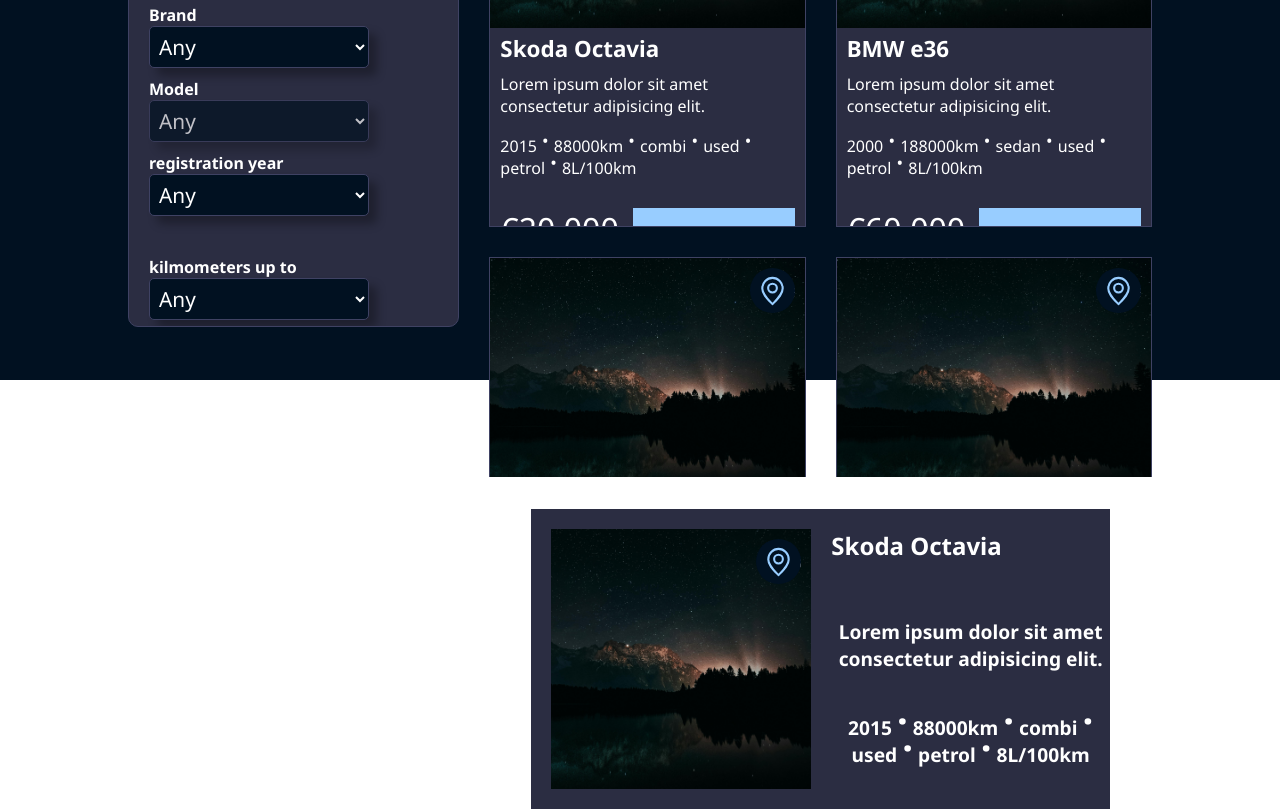
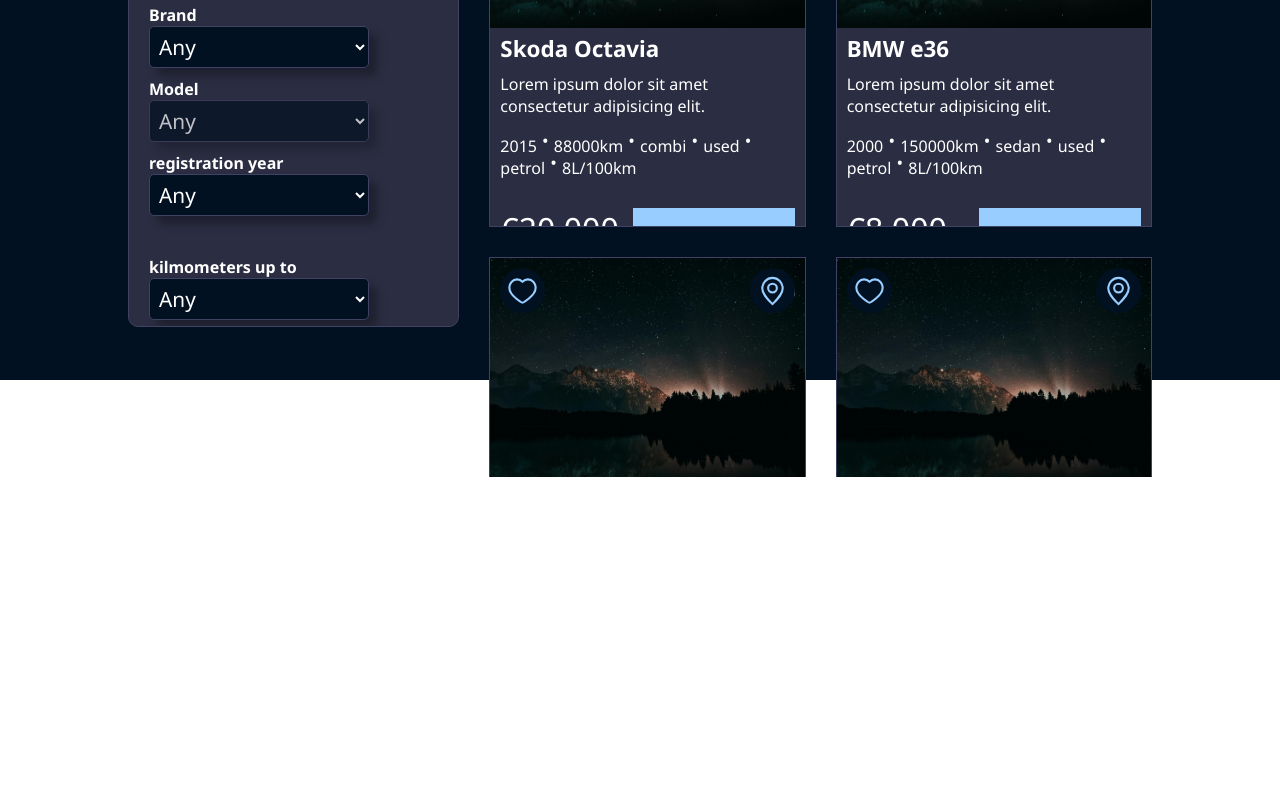
Before and after one commit to David-Sivec/WebAppsProjects, a React (Vite) app in the folder Autobazár/Frontend/: page /vehicles in a window 1280 px wide. Shown: the part 420-1231 px from the top of the page. After the commit the page ends 897 px from the top, so only its background shows below. Built offline with nearby package versions, Linux system fonts and the light colour scheme.

Commit message:
vehicle subpage

```diff
--- a/Autobazár/Frontend/src/Links/Vehicles.jsx
+++ b/Autobazár/Frontend/src/Links/Vehicles.jsx
@@ -1,106 +1,90 @@
 import "./bricks.css"
 import HorizontalFiltration from "../Components/HorizontalFiltration"
 import { useState } from "react"
+import registration from "../Registrations"
+import kilometers from "../Kilometers"
 
 function Vehicles() {
   const [heart, setHeart] = useState(false)
+  const [viewMode, setViewMode] = useState('cards')
 
   const handleheart = () => {
     setHeart(!heart)
+  }
+
+  const advertisements = [
+    {id: 1, brand: "Skoda", model: "Octavia", text: "Lorem ipsum dolor sit amet consectetur adipisicing elit.", location: "Slovakia", image: "./images/bg.jpg", price: "€20,000", registration: 2015, kilometers: "88000km", type: "combi", status: "used", fuel: "petrol", consumption:"8L/100km"},
+    {id: 2, brand: "BMW", model: "e36", text: "Lorem ipsum dolor sit amet consectetur adipisicing elit.", location: "Poland", image: "./images/bg.jpg", price: "€8,000", registration: 2000, kilometers: "150000km", type: "sedan", status: "used", fuel: "petrol", consumption:"8L/100km"},
+    {id: 3, brand: "Audi", model: "RS6", text: "Lorem ipsum dolor sit amet consectetur adipisicing elit.", location: "Germany", image: "./images/bg.jpg", price: "€130,000", registration: 2023, kilometers: "10000km", type: "combi", status: "used", fuel: "diesel", consumption:"10L/100km"},
+    {id: 4, brand: "Mercedes", model: "190E", text: "Lorem ipsum dolor sit amet consectetur adipisicing elit.", location: "Czechia", image: "./images/bg.jpg", price: "€29,000", registration: 1980, kilometers: "170000km", type: "sedan", status: "used", fuel: "petrol", consumption:"6L/100km"}
+  ]
+
+  const toggleViewMode = () => {
+    setViewMode(viewMode === 'cards' ? 'table' : 'cards');
   }
 
   return (
     <div className="vehicles">
       <div className="wrapper">
         <div className="header">
-          <h1>Discover Great Deals on Wheels</h1>
+          <h1>Discover Great Deals on Wheels
+            <button className="table-card-btn" onClick={toggleViewMode}>Switch to {viewMode === "cards" ? "table" : "cards"}</button>
+          </h1>
           <p>Explore our extensive collection of vehicles, from cars to trucks, all at unbeatable prices.</p>
         </div>
         <div className="box">
           <HorizontalFiltration />
+          {viewMode === "cards" ? (
             <div className="vehicle-list">
-            <div className="vehicle-card">
-              <img src="./images/bg.jpg" alt="" className="vehicle-card-image" />
+            {advertisements.map(index => {
+              return (
+                <div className="vehicle-card" key={index.id}>
+                <img src={index.image} alt="" className="vehicle-card-image" />
                 <div className="favorite" onClick={handleheart}>
                   <svg className={`svg ${heart ? "fill" : ""}`} width="50px" height="50px" viewBox="0 0 24 24" fill="none" xmlns="http://www.w3.org/2000/svg"><g id="SVGRepo_bgCarrier" stroke-width="0"></g><g id="SVGRepo_tracerCarrier" stroke-linecap="round" stroke-linejoin="round"></g><g id="SVGRepo_iconCarrier"> <path d="M15.7 4C18.87 4 21 6.98 21 9.76C21 15.39 12.16 20 12 20C11.84 20 3 15.39 3 9.76C3 6.98 5.13 4 8.3 4C10.12 4 11.31 4.91 12 5.71C12.69 4.91 13.88 4 15.7 4Z" stroke="#98CDFF" stroke-width="1.44" stroke-linecap="round" stroke-linejoin="round"></path> </g></svg>
                 </div>
                 <div className="location">
-                Slovakia
+                  {index.location}
                   <svg width="40px" height="40px" viewBox="0 0 24 24" fill="none" xmlns="http://www.w3.org/2000/svg"><g id="SVGRepo_bgCarrier" stroke-width="0"></g><g id="SVGRepo_tracerCarrier" stroke-linecap="round" stroke-linejoin="round"></g><g id="SVGRepo_iconCarrier"> <path d="M12 21C15.5 17.4 19 14.1764 19 10.2C19 6.22355 15.866 3 12 3C8.13401 3 5 6.22355 5 10.2C5 14.1764 8.5 17.4 12 21Z" stroke="#98CDFF" stroke-width="1.44" stroke-linecap="round" stroke-linejoin="round"></path> <path d="M12 13C13.6569 13 15 11.6569 15 10C15 8.34315 13.6569 7 12 7C10.3431 7 9 8.34315 9 10C9 11.6569 10.3431 13 12 13Z" stroke="#98CDFF" stroke-width="1.44" stroke-linecap="round" stroke-linejoin="round"></path> </g></svg>
                 </div>
-              <h3>Skoda Octavia</h3>
-              <p>Lorem ipsum dolor sit amet consectetur adipisicing elit.</p>
-              <p>2015 <span>·</span> 88000km <span>·</span> combi <span>·</span> used <span>·</span> petrol <span>·</span> 8L/100km</p>
+                <h3>{index.brand} {index.model}</h3>
+                <p>{index.text}</p>
+                <p>{index.registration} <span>·</span> {index.kilometers} <span>·</span> {index.type} <span>·</span> {index.status} <span>·</span> {index.fuel} <span>·</span> {index.consumption}</p>
                 <div className="vehicle-card-bottom">
-                <p className="card-price">€20,000</p>
+                  <p className="card-price">{index.price}</p>
                   <button className="vehicle-card-btn">Show more</button>
                 </div>
+              </div>)
+            })}
           </div>
-            <div className="vehicle-card">
-              <img src="./images/bg.jpg" alt="" className="vehicle-card-image" />
-              <div className="favorite" onClick={handleheart}>
-                <svg className={`svg ${heart ? "fill" : ""}`} width="50px" height="50px" viewBox="0 0 24 24" fill="none" xmlns="http://www.w3.org/2000/svg"><g id="SVGRepo_bgCarrier" stroke-width="0"></g><g id="SVGRepo_tracerCarrier" stroke-linecap="round" stroke-linejoin="round"></g><g id="SVGRepo_iconCarrier"> <path d="M15.7 4C18.87 4 21 6.98 21 9.76C21 15.39 12.16 20 12 20C11.84 20 3 15.39 3 9.76C3 6.98 5.13 4 8.3 4C10.12 4 11.31 4.91 12 5.71C12.69 4.91 13.88 4 15.7 4Z" stroke="#98CDFF" stroke-width="1.44" stroke-linecap="round" stroke-linejoin="round"></path> </g></svg>
-              </div>
-              <div className="location">
-                Poland
-                <svg width="40px" height="40px" viewBox="0 0 24 24" fill="none" xmlns="http://www.w3.org/2000/svg"><g id="SVGRepo_bgCarrier" stroke-width="0"></g><g id="SVGRepo_tracerCarrier" stroke-linecap="round" stroke-linejoin="round"></g><g id="SVGRepo_iconCarrier"> <path d="M12 21C15.5 17.4 19 14.1764 19 10.2C19 6.22355 15.866 3 12 3C8.13401 3 5 6.22355 5 10.2C5 14.1764 8.5 17.4 12 21Z" stroke="#98CDFF" stroke-width="1.44" stroke-linecap="round" stroke-linejoin="round"></path> <path d="M12 13C13.6569 13 15 11.6569 15 10C15 8.34315 13.6569 7 12 7C10.3431 7 9 8.34315 9 10C9 11.6569 10.3431 13 12 13Z" stroke="#98CDFF" stroke-width="1.44" stroke-linecap="round" stroke-linejoin="round"></path> </g></svg>
-              </div>
-              <h3>BMW e36</h3>
-              <p>Lorem ipsum dolor sit amet consectetur adipisicing elit.</p>
-              <p>2000 <span>·</span> 188000km <span>·</span> sedan <span>·</span> used <span>·</span> petrol <span>·</span> 8L/100km</p>
-              <div className="vehicle-card-bottom">
-                <p className="card-price">€60,000</p>
-                <button className="vehicle-card-btn">Show more</button>
-              </div>
-            </div>
-            <div className="vehicle-card">
-              <img src="./images/bg.jpg" alt="" className="vehicle-card-image" />
-              <div className="location">
-                Slovakia
-                <svg width="40px" height="40px" viewBox="0 0 24 24" fill="none" xmlns="http://www.w3.org/2000/svg"><g id="SVGRepo_bgCarrier" stroke-width="0"></g><g id="SVGRepo_tracerCarrier" stroke-linecap="round" stroke-linejoin="round"></g><g id="SVGRepo_iconCarrier"> <path d="M12 21C15.5 17.4 19 14.1764 19 10.2C19 6.22355 15.866 3 12 3C8.13401 3 5 6.22355 5 10.2C5 14.1764 8.5 17.4 12 21Z" stroke="#98CDFF" stroke-width="1.44" stroke-linecap="round" stroke-linejoin="round"></path> <path d="M12 13C13.6569 13 15 11.6569 15 10C15 8.34315 13.6569 7 12 7C10.3431 7 9 8.34315 9 10C9 11.6569 10.3431 13 12 13Z" stroke="#98CDFF" stroke-width="1.44" stroke-linecap="round" stroke-linejoin="round"></path> </g></svg>
-              </div>
-              <h3>Skoda Octavia</h3>
-              <p>Lorem ipsum dolor sit amet consectetur adipisicing elit.</p>
-              <p>2015 <span>·</span> 88000km <span>·</span> combi <span>·</span> used <span>·</span> petrol <span>·</span> 8L/100km</p>
-              <div className="vehicle-card-bottom">
-                <p className="card-price">€20,000</p>
-                <button className="vehicle-card-btn">Show more</button>
-              </div>
-            </div>
-            <div className="vehicle-card">
-              <img src="./images/bg.jpg" alt="" className="vehicle-card-image" />
-              <div className="location">
-                Slovakia
-                <svg width="40px" height="40px" viewBox="0 0 24 24" fill="none" xmlns="http://www.w3.org/2000/svg"><g id="SVGRepo_bgCarrier" stroke-width="0"></g><g id="SVGRepo_tracerCarrier" stroke-linecap="round" stroke-linejoin="round"></g><g id="SVGRepo_iconCarrier"> <path d="M12 21C15.5 17.4 19 14.1764 19 10.2C19 6.22355 15.866 3 12 3C8.13401 3 5 6.22355 5 10.2C5 14.1764 8.5 17.4 12 21Z" stroke="#98CDFF" stroke-width="1.44" stroke-linecap="round" stroke-linejoin="round"></path> <path d="M12 13C13.6569 13 15 11.6569 15 10C15 8.34315 13.6569 7 12 7C10.3431 7 9 8.34315 9 10C9 11.6569 10.3431 13 12 13Z" stroke="#98CDFF" stroke-width="1.44" stroke-linecap="round" stroke-linejoin="round"></path> </g></svg>
-              </div>
-              <h3>Skoda Octavia</h3>
-              <p>Lorem ipsum dolor sit amet consectetur adipisicing elit.</p>
-              <p>2015 <span>·</span> 88000km <span>·</span> combi <span>·</span> used <span>·</span> petrol <span>·</span> 8L/100km</p>
-              <div className="vehicle-card-bottom">
-                <p className="card-price">€20,000</p>
-                <button className="vehicle-card-btn">Show more</button>
-              </div>
-            </div>
-          </div>
-          <table></table>
+          ) : (
           <table className="vehicle-table">
             <tbody>
-              <th className="table-card">
+              {advertisements.map(index => {
+                return (
+                  <th className="table-card" key={index.id}>
                     <td className="vehicle-table-img-wrapper">
-                  <img src="./images/bg.jpg" alt="" className="vehicle-table-img" />
+                      <img src={index.image} alt="" className="vehicle-table-img" />
                       <div className="location">
-                    Slovakia
+                        {index.location}
                         <svg width="40px" height="40px" viewBox="0 0 24 24" fill="none" xmlns="http://www.w3.org/2000/svg"><g id="SVGRepo_bgCarrier" stroke-width="0"></g><g id="SVGRepo_tracerCarrier" stroke-linecap="round" stroke-linejoin="round"></g><g id="SVGRepo_iconCarrier"> <path d="M12 21C15.5 17.4 19 14.1764 19 10.2C19 6.22355 15.866 3 12 3C8.13401 3 5 6.22355 5 10.2C5 14.1764 8.5 17.4 12 21Z" stroke="#98CDFF" stroke-width="1.44" stroke-linecap="round" stroke-linejoin="round"></path> <path d="M12 13C13.6569 13 15 11.6569 15 10C15 8.34315 13.6569 7 12 7C10.3431 7 9 8.34315 9 10C9 11.6569 10.3431 13 12 13Z" stroke="#98CDFF" stroke-width="1.44" stroke-linecap="round" stroke-linejoin="round"></path> </g></svg>
                       </div>
                     </td>
                     <td className="table-text-wrapper">
-                  <td className="table-heading">Skoda Octavia</td>
-                  <td className="table-text">Lorem ipsum dolor sit amet consectetur adipisicing elit.</td>
-                  <td className="table-text">2015 <span>·</span> 88000km <span>·</span> combi <span>·</span> used <span>·</span> petrol <span>·</span> 8L/100km</td>
+                      <td className="table-heading">{index.brand} {index.model}</td>
+                      <td className="table-text">{index.text}</td>
+                      <td className="table-text">{index.registration} <span>·</span> {index.kilometers} <span>·</span> {index.type} <span>·</span> {index.status} <span>·</span> {index.fuel} <span>·</span> {index.consumption}</td>
+                      <td className="table-price">{index.price}</td>
+                      <button className="vehicle-card-btn">Show more</button>
+                      <div className="favorite" onClick={handleheart}>
+                        <svg className={`svg ${heart ? "fill" : ""}`} width="50px" height="50px" viewBox="0 0 24 24" fill="none" xmlns="http://www.w3.org/2000/svg"><g id="SVGRepo_bgCarrier" stroke-width="0"></g><g id="SVGRepo_tracerCarrier" stroke-linecap="round" stroke-linejoin="round"></g><g id="SVGRepo_iconCarrier"> <path d="M15.7 4C18.87 4 21 6.98 21 9.76C21 15.39 12.16 20 12 20C11.84 20 3 15.39 3 9.76C3 6.98 5.13 4 8.3 4C10.12 4 11.31 4.91 12 5.71C12.69 4.91 13.88 4 15.7 4Z" stroke="#98CDFF" stroke-width="1.44" stroke-linecap="round" stroke-linejoin="round"></path> </g></svg>
+                      </div>
                     </td>
-              </th>
+                  </th>)
+              })}
             </tbody>
           </table>
+          )}
         </div>
       </div>
     </div>
--- a/Autobazár/Frontend/src/Links/bricks.css
+++ b/Autobazár/Frontend/src/Links/bricks.css
@@ -290,7 +290,16 @@ h2 {
 
 .vehicle-table {
   width: 100%;
-  padding: 0 40px;
+  height: 700px;
+}
+
+.vehicle-table tbody {
+  overflow-x: auto;
+  height: 700px;
+  gap: 20px;
+  scrollbar-color: var(--light-blue) var(--very-dark-blue);
+  display: flex;
+  flex-direction: column;
 }
 
 .table-card {
@@ -333,7 +342,8 @@ h2 {
 
 .table-text {
   color: var(--white);
-  font-size: 1.2em;
+  font-size: 1.1em;
+  font-weight: normal;
 }
 
 .table-text span {
@@ -345,6 +355,22 @@ h2 {
   display: flex;
   flex-direction: column;
   align-items: start;
+  width: calc(100% - 300px);
+}
+
+.table-text-wrapper td {
+  height: 55px;
+}
+
+.table-text-wrapper .favorite {
+  right: 20px;
+  left: auto;
+  top: 20px;
+}
+
+.table-price {
+  font-size: 2em;
+  color: var(--white);
 }
 
 @media (max-width: 800px) {
```
Lines whose indentation alone changed are shown as unchanged.
